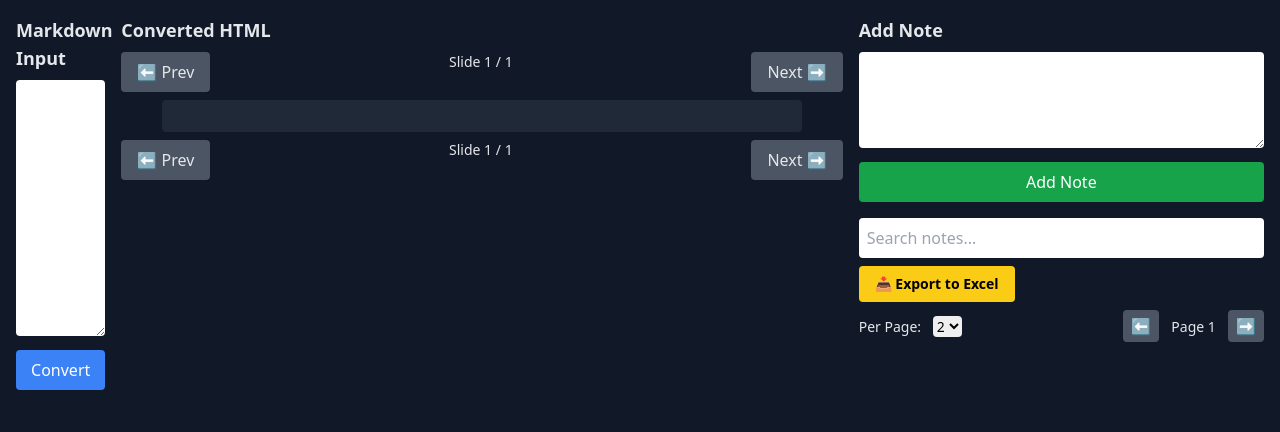
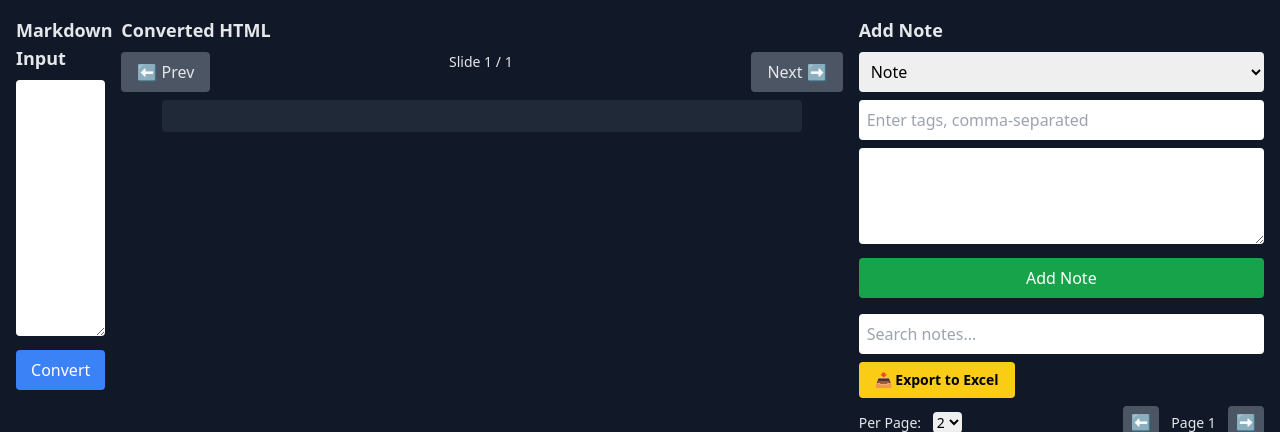
Before and after one commit to gauravsharrma/flask-notes-app, a Flask app: template templates/index.html in a window 1280 px wide. Shown: the top 432 px of the page. Run offline with Flask 3, Linux system fonts and the light colour scheme; the template is opened without the code that fills it, so the values that code supplies are empty; some libraries are stand-ins or nearby versions.

Commit message:
Update index.html

```diff
--- a/templates/index.html
+++ b/templates/index.html
@@ -35,24 +35,27 @@
         <button id="nextSlideBtn" onclick="nextSlide()" class="bg-gray-600 hover:bg-gray-500 px-4 py-2 rounded">Next ➡</button>
       </div>
       <div id="markdownOutput" class="prose dark:prose-invert max-w-none bg-gray-800 p-4 rounded wrap-text mx-auto" style="max-width: 70ch;"></div>
-      <div class="flex justify-between mt-2">
-        <button id="prevSlideBtn" onclick="prevSlide()" class="bg-gray-600 hover:bg-gray-500 px-4 py-2 rounded">⬅ Prev</button>
-        <div class="text-sm">Slide <span id="slideNum">1</span> / <span id="slideTotal">1</span></div>
-        <button id="nextSlideBtn" onclick="nextSlide()" class="bg-gray-600 hover:bg-gray-500 px-4 py-2 rounded">Next ➡</button>
-      </div>
     </div>
 
     <!-- Column 3: Notes Section -->
     <div class="col-span-12 lg:col-span-4">
       <h2 class="text-lg font-semibold mb-2">Add Note</h2>
+      <select id="categoryInput" class="w-full p-2 text-black rounded mb-2">
+        <option value="Note">Note</option>
+        <option value="Todo">Todo</option>
+        <option value="Follow up">Follow up</option>
+        <option value="Reminder">Reminder</option>
+        <option value="Idea">Idea</option>
+      </select>
+      <input id="tagsInput" class="w-full p-2 text-black rounded mb-2" placeholder="Enter tags, comma-separated" list="tagSuggestions"/>
+      <datalist id="tagSuggestions"></datalist>
+
       <textarea id="noteInput" class="w-full h-24 p-2 text-black rounded mb-2"></textarea>
       <button onclick="addNote()" class="w-full bg-green-600 hover:bg-green-700 text-white py-2 rounded mb-4">Add Note</button>
 
       <input type="text" id="searchInput" placeholder="Search notes..." class="w-full p-2 text-black rounded mb-2" oninput="searchNotes()">
 
       <a href="/export/excel" class="inline-block mb-2 bg-yellow-400 hover:bg-yellow-500 text-black px-4 py-2 rounded font-semibold text-sm">📥 Export to Excel</a>
-
-      <div id="notesContainer" class="space-y-2"></div>
 
       <div class="flex justify-between items-center mb-2" style="position: relative; z-index: 1;">
         <label class="text-sm">Per Page:
@@ -68,6 +71,8 @@
           <button id="nextNotesBtn" onclick="nextNotesPage()" class="bg-gray-600 hover:bg-gray-500 px-2 py-1 rounded">➡</button>
         </div>
       </div>
+
+      <div id="notesContainer" class="space-y-2"></div>
     </div>
   </div>
 
@@ -116,15 +121,27 @@
       fetchNotes();
     }
 
+    function fetchTags() {
+      fetch('/tags')
+        .then(res => res.json())
+        .then(tags => {
+          const list = document.getElementById('tagSuggestions');
+          list.innerHTML = tags.map(tag => `<option value="${tag}">`).join('');
+        });
+    }
+
     function addNote() {
       const noteText = document.getElementById('noteInput').value.trim();
+      const category = document.getElementById('categoryInput').value;
+      const tags = document.getElementById('tagsInput').value.trim();
       if (!noteText) return;
       fetch('/notes', {
         method: 'POST',
         headers: { 'Content-Type': 'application/json' },
-        body: JSON.stringify({ text: noteText })
+        body: JSON.stringify({ text: noteText, category, tags })
       }).then(() => {
         document.getElementById('noteInput').value = '';
+        document.getElementById('tagsInput').value = '';
         fetchNotes();
       });
     }
@@ -146,6 +163,8 @@
         noteEl.className = 'p-3 rounded post-it';
         noteEl.innerHTML = `
           <div class="text-sm text-black wrap-text">${note.text}</div>
+          <div class="text-xs text-black italic">Category: ${note.category || 'Note'}</div>
+          <div class="text-xs text-black italic mb-2">Tags: ${note.tags || ''}</div>
           <div class="mt-2 flex space-x-2">
             <button class="text-xs bg-blue-400 px-2 py-1 rounded edit-btn" data-id="${note.id}" data-text="${encodeURIComponent(note.text)}">Edit</button>
             <button onclick="deleteNote(${note.id})" class="text-xs bg-red-400 px-2 py-1 rounded">Delete</button>
@@ -206,6 +225,7 @@
       fetchNotes();
     }
 
+    fetchTags();
     fetchNotes();
   </script>
   <script src="https://cdn.jsdelivr.net/npm/marked/marked.min.js"></script>
```
